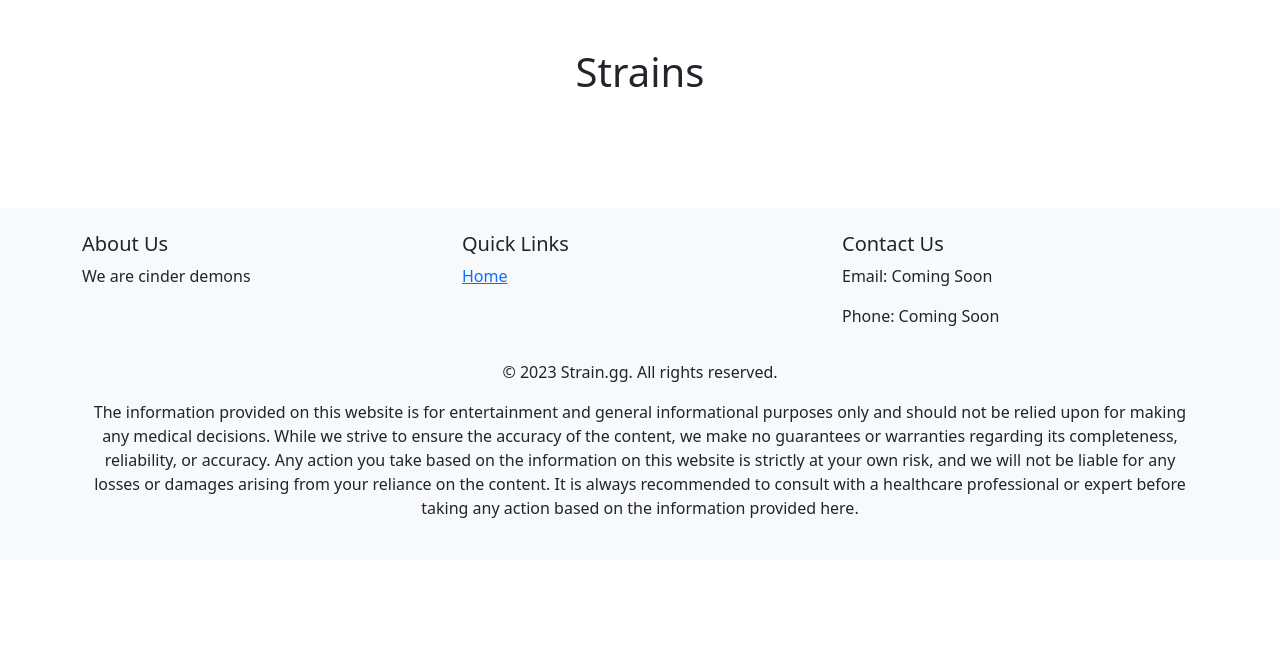
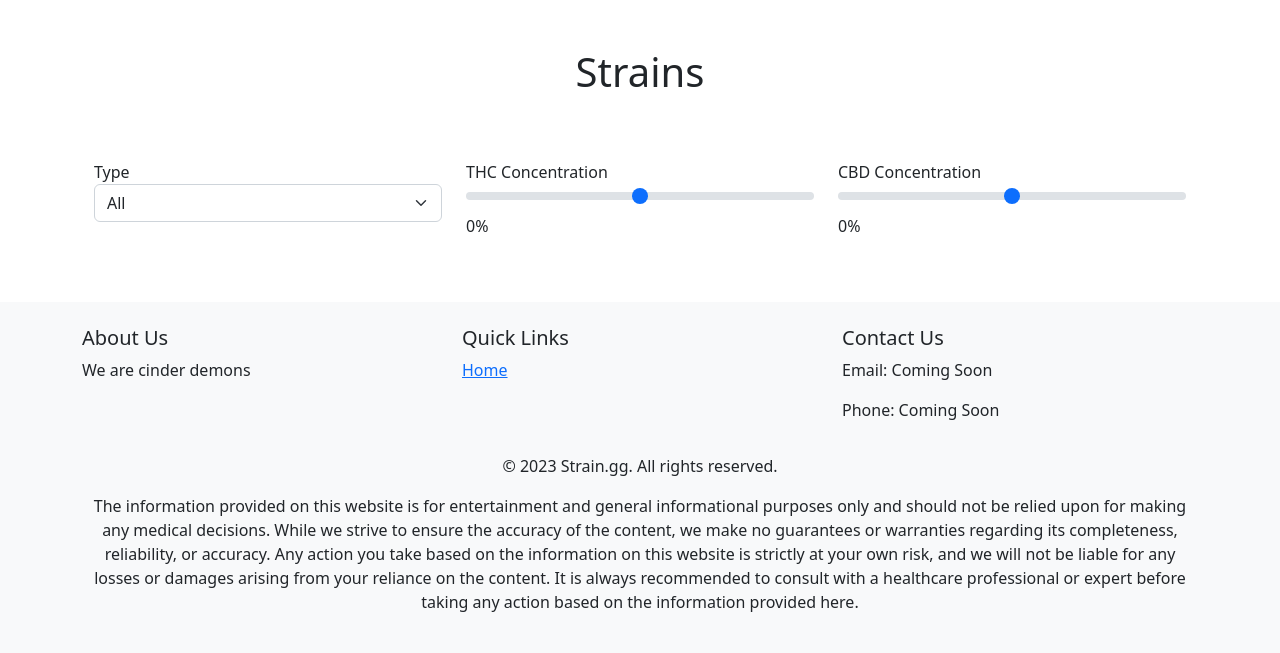
Before and after one commit to ZeroDayPoke/STRAIN.gg_Clouds, a Flask app: page /clouds/strains in a window 1280 px wide. Shown: the part 58-711 px from the top of the page. Run offline with Flask 3, Linux system fonts and the light colour scheme; data that the repository does not hold is empty; some libraries are stand-ins or nearby versions.

Commit message:
add strain filter system

```diff
--- a/app/static/scripts/richard.js
+++ b/app/static/scripts/richard.js
@@ -13,13 +13,13 @@ async function fetchStrains() {
 }
 
 // Function to render the strains list in DOM
-function renderStrains() {
+function renderStrains(strainsToRender = strainsData) {
   const strainsContainer = document.querySelector('#strainsContainer');
   strainsContainer.innerHTML = '<div class="row"></div>';
 
   let currentRow = strainsContainer.querySelector(".row");
 
-  strainsData.forEach((strain, index) => {
+  strainsToRender.forEach((strain, index) => {
     const strainCard = `
     <div class="col-md-6 mb-4">
       <div class="strain-card">
@@ -286,3 +286,32 @@ document.addEventListener('DOMContentLoaded', () => {
   setupUpdateStrainForm();
   setupOpenCreateStrainModalButton();
 });
+
+//Filtering
+document.addEventListener("DOMContentLoaded", function() {
+  // Filtering
+  document.getElementById("filter_type").addEventListener("change", filterStrains);
+  document.getElementById("filter_thc").addEventListener("input", function() {
+    document.getElementById("thc_value").innerText = this.value + '%';
+    filterStrains();
+  });
+  document.getElementById("filter_cbd").addEventListener("input", function() {
+    document.getElementById("cbd_value").innerText = this.value + '%';
+    filterStrains();
+  });
+});
+
+function filterStrains() {
+  const filterType = document.getElementById("filter_type").value;
+  const filterTHC = document.getElementById("filter_thc").value;
+  const filterCBD = document.getElementById("filter_cbd").value;
+
+  const filteredStrains = strainsData.filter(strain => {
+    const typeMatch = !filterType || strain.type === filterType;
+    const thcMatch = !filterTHC || strain.delta_nine_concentration <= filterTHC;
+    const cbdMatch = !filterCBD || strain.cbd_concentration <= filterCBD;
+    return typeMatch && thcMatch && cbdMatch;
+  });
+
+  renderStrains(filteredStrains);
+}
--- a/app/templates/strains.html
+++ b/app/templates/strains.html
@@ -145,6 +145,30 @@
         </div>
       {% endif %}
     </div>
+
+    <!-- Filters -->
+    <div class="row mb-3">
+      <div class="col">
+        <label for="filter_type">Type</label>
+        <select class="form-select" id="filter_type">
+          <option value="">All</option>
+          <option value="Sativa">Sativa</option>
+          <option value="Indica">Indica</option>
+          <option value="Hybrid">Hybrid</option>
+        </select>
+      </div>
+      <div class="col">
+        <label for="filter_thc">THC Concentration</label>
+        <input type="range" class="form-range" min="0" max="100" step="1" id="filter_thc">
+        <span id="thc_value">0%</span>
+      </div>
+      <div class="col">
+        <label for="filter_cbd">CBD Concentration</label>
+        <input type="range" class="form-range" min="0" max="100" step="1" id="filter_cbd">
+        <span id="cbd_value">0%</span>
+      </div>
+    </div>
+
     <div id="strainsContainer">
     </div>
   </div>
```
